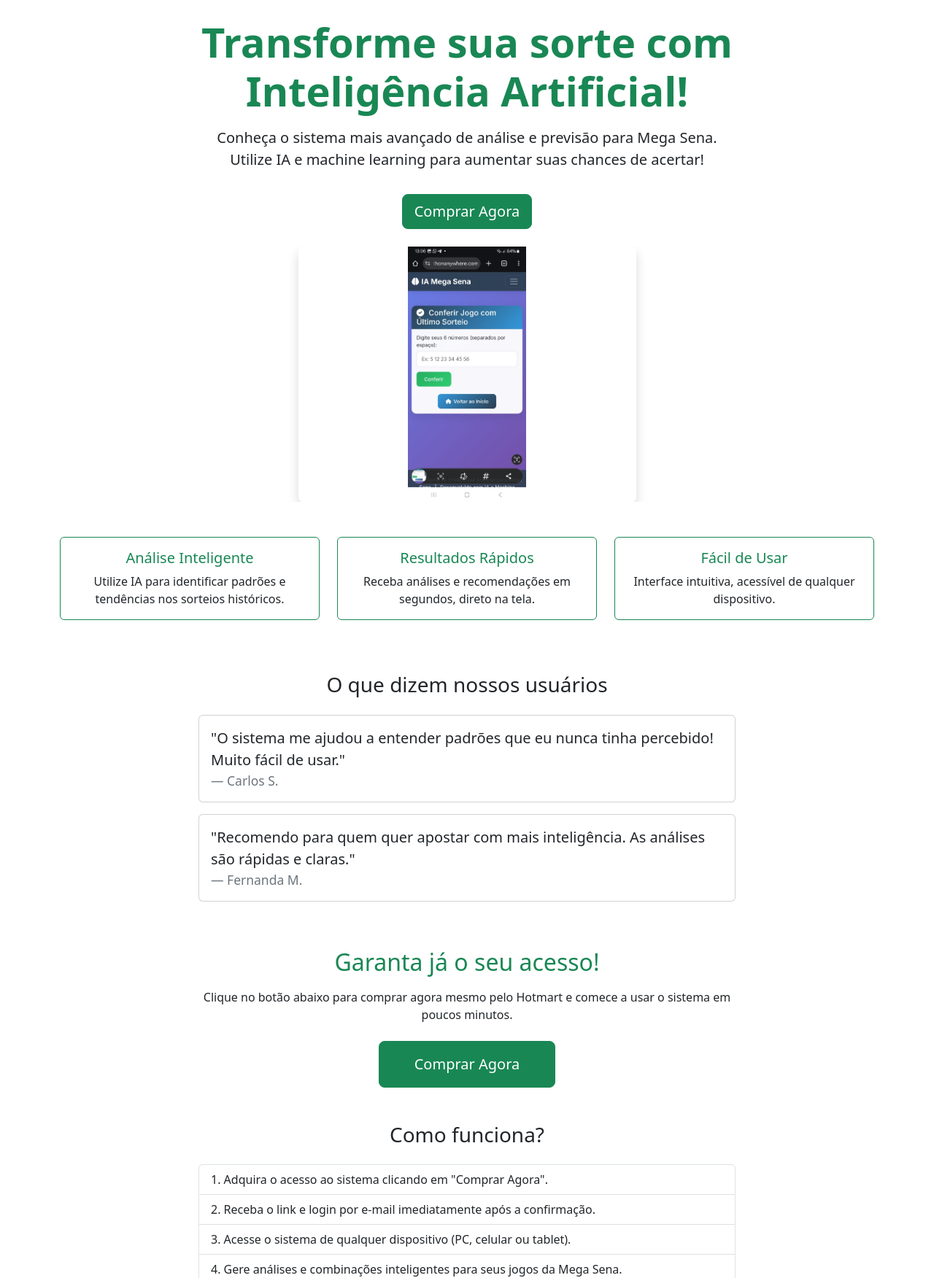
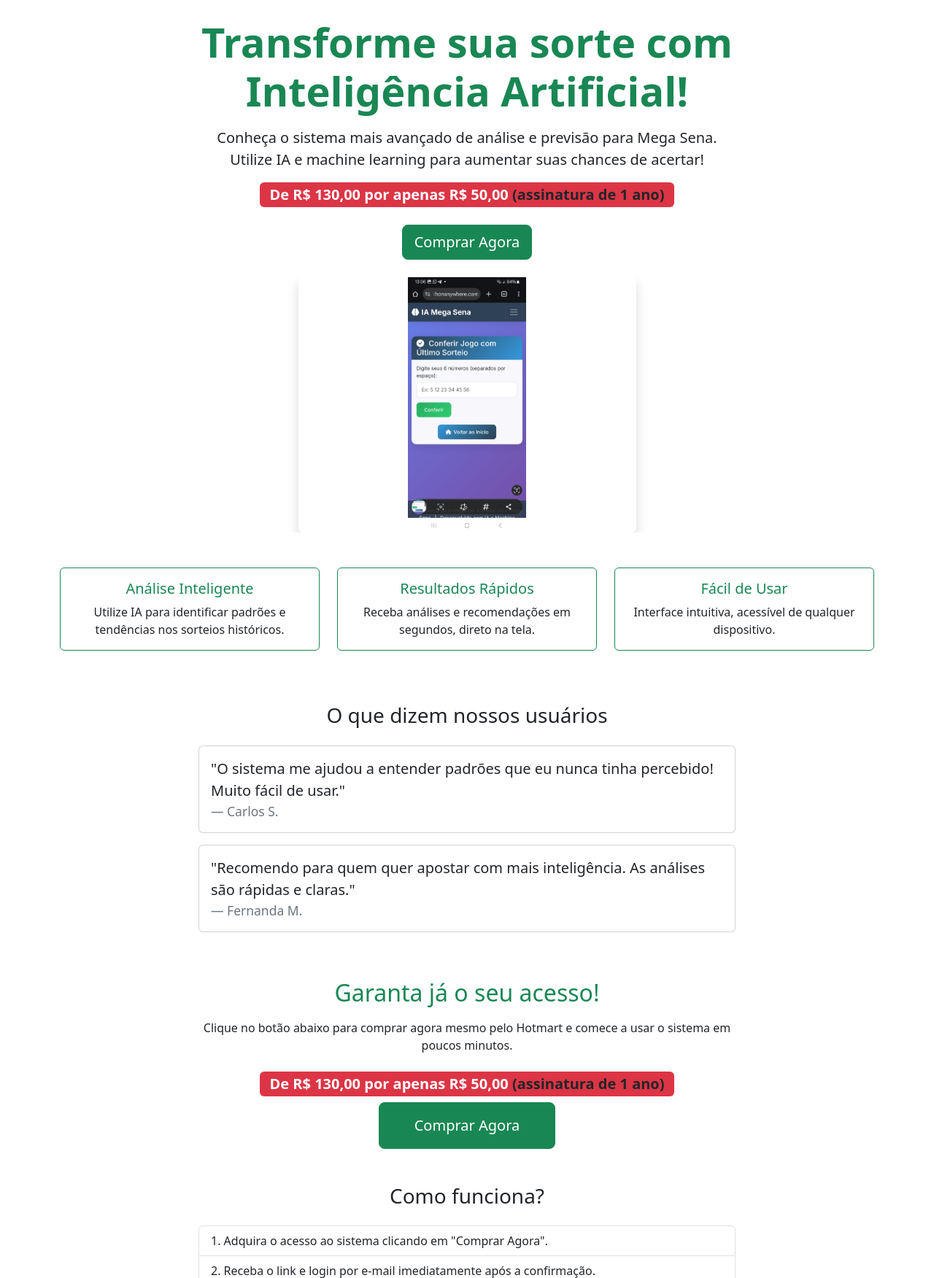
Before and after one commit to brasmidvr/megasenaia, a Flask app: page / in a window 1280 px wide. Shown: the part 539-2291 px from the top of the page at 73% size. Run offline with Flask 3, Linux system fonts and the light colour scheme.

Commit message:
Adiciona valor promocional acima dos botões de compra

```diff
--- a/templates/landing.html
+++ b/templates/landing.html
@@ -14,6 +14,7 @@
         <div class="col-lg-8 text-center">
             <h1 class="display-4 fw-bold text-success mb-3">Transforme sua sorte com Inteligência Artificial!</h1>
             <p class="lead">Conheça o sistema mais avançado de análise e previsão para Mega Sena. Utilize IA e machine learning para aumentar suas chances de acertar!</p>
+            <div class="mb-2"><span class="badge bg-danger fs-5">De R$ 130,00 por apenas <strong>R$ 50,00</strong> <span class="text-dark">(assinatura de 1 ano)</span></span></div>
             <a href="https://sendrpay.com/checkout/megaia-—-sua-aposta-inteligente-na-mega-sena" target="_blank" class="btn btn-success btn-lg mt-3">Comprar Agora</a>
         </div>
     </div>
@@ -94,6 +95,7 @@
         <div class="col-lg-8 mx-auto text-center">
             <h2 class="mb-3 text-success">Garanta já o seu acesso!</h2>
             <p class="mb-4">Clique no botão abaixo para comprar agora mesmo pelo Hotmart e comece a usar o sistema em poucos minutos.</p>
+            <div class="mb-2"><span class="badge bg-danger fs-5">De R$ 130,00 por apenas <strong>R$ 50,00</strong> <span class="text-dark">(assinatura de 1 ano)</span></span></div>
             <a href="https://sendrpay.com/checkout/megaia-—-sua-aposta-inteligente-na-mega-sena" target="_blank" class="btn btn-success btn-lg px-5 py-3">Comprar Agora</a>
         </div>
     </div>
@@ -222,6 +224,7 @@
     <!-- Segundo botão de compra -->
     <div class="row mb-5">
         <div class="col-lg-8 mx-auto text-center">
+            <div class="mb-2"><span class="badge bg-danger fs-5">De R$ 130,00 por apenas <strong>R$ 50,00</strong> <span class="text-dark">(assinatura de 1 ano)</span></span></div>
             <a href="https://sendrpay.com/checkout/megaia-—-sua-aposta-inteligente-na-mega-sena" target="_blank" class="btn btn-success btn-lg px-5 py-3">Quero Garantir Meu Acesso Agora</a>
         </div>
     </div>
```
